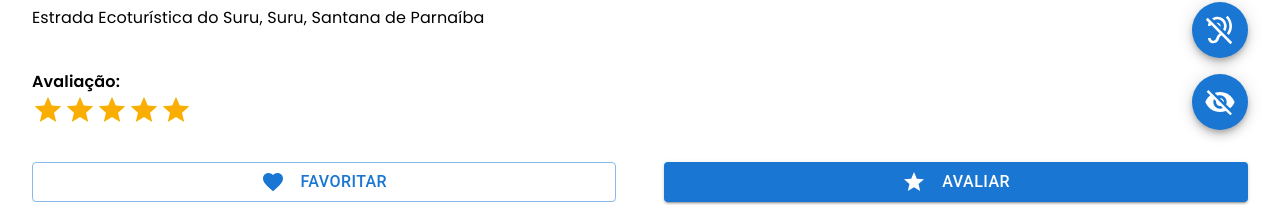
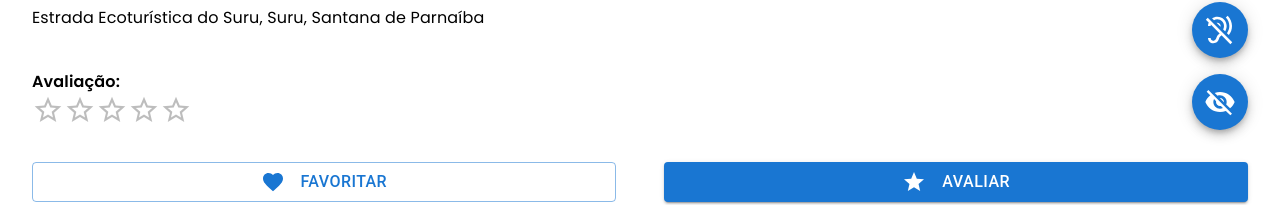
Before and after one commit to AppMobisi/WEBVIEW, a React (Vite) app: page /estabelecimentos/1 in a window 1280 px wide. Shown: the part 326-531 px from the top of the page. Built offline with nearby package versions, Linux system fonts and the light colour scheme.

Commit message:
fixing PR

```diff
--- a/src/Pages/LocationDetails/index.tsx
+++ b/src/Pages/LocationDetails/index.tsx
@@ -1,6 +1,6 @@
 import * as S from './style'
-import { useState } from 'react'
-import { useParams } from 'react-router-dom'
+import { useEffect, useState } from 'react'
+// import { useParams } from 'react-router-dom'
 
 import Fab from '@mui/material/Fab';
 import AccessibleIcon from '@mui/icons-material/Accessible';
@@ -18,15 +18,23 @@ import { TypographyComponent } from '../FavoritesCentral/style'
 const imgUrlMock = "https://encrypted-tbn0.gstatic.com/images?q=tbn%3AANd9GcQS82ET2bq9oTNwPOL8gqyoLoLfeqJJJWJmKQ&usqp=CAU"
 
 const LocationDetails = () => {
-    const params = useParams()
-    const locationId = params?.id
+    // const params = useParams()
+    // const locationId = params?.id
 
-    const [locationName, setLocationName] = useState<string>('Pastel do Baixinho')
-    const [locationAddress, setLocationAddress] = useState<string>('Estrada Ecoturística do Suru, Suru, Santana de Parnaíba')
-    const [locationRating, setLocationRating] = useState<number>(5)
-    const [locationPhoneNumber, setLocationPhoneNumber] = useState<string>('11 96515-6784')
-    const [locationWebsite, setLocationWebsite] = useState<string>('www.pasteldobaixinho.com.br')
+    const [locationName, setLocationName] = useState<string>()
+    const [locationAddress, setLocationAddress] = useState<string>()
+    const [locationRating, setLocationRating] = useState<number>()
+    const [locationPhoneNumber, setLocationPhoneNumber] = useState<string>()
+    const [locationWebsite, setLocationWebsite] = useState<string>()
     const [isFavorite, setIsFavorite] = useState<boolean>(false)
+
+    useEffect(() => {
+        setLocationName('Pastel do Baixinho')
+        setLocationAddress('Estrada Ecoturística do Suru, Suru, Santana de Parnaíba')
+        setLocationRating(5)
+        setLocationPhoneNumber('11 96515-6784')
+        setLocationWebsite('www.pasteldobaixinho.com.br')
+    }, [])
 
     return(
         <>
```
